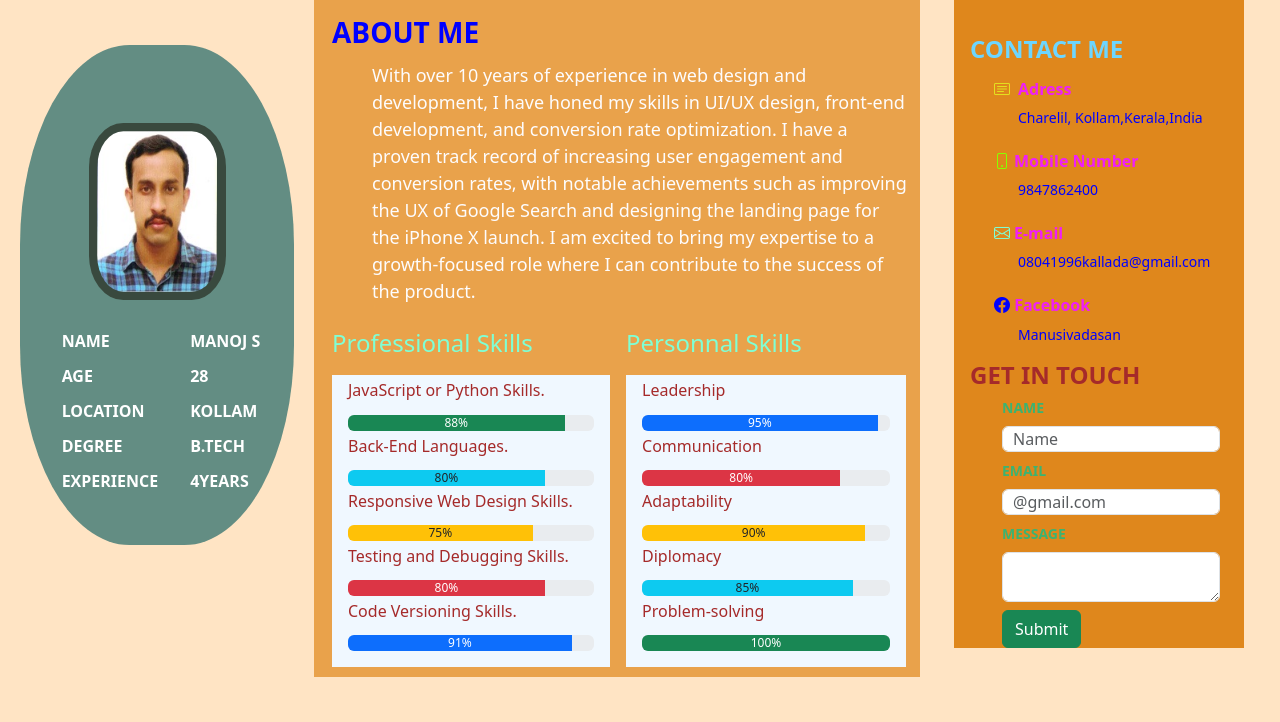
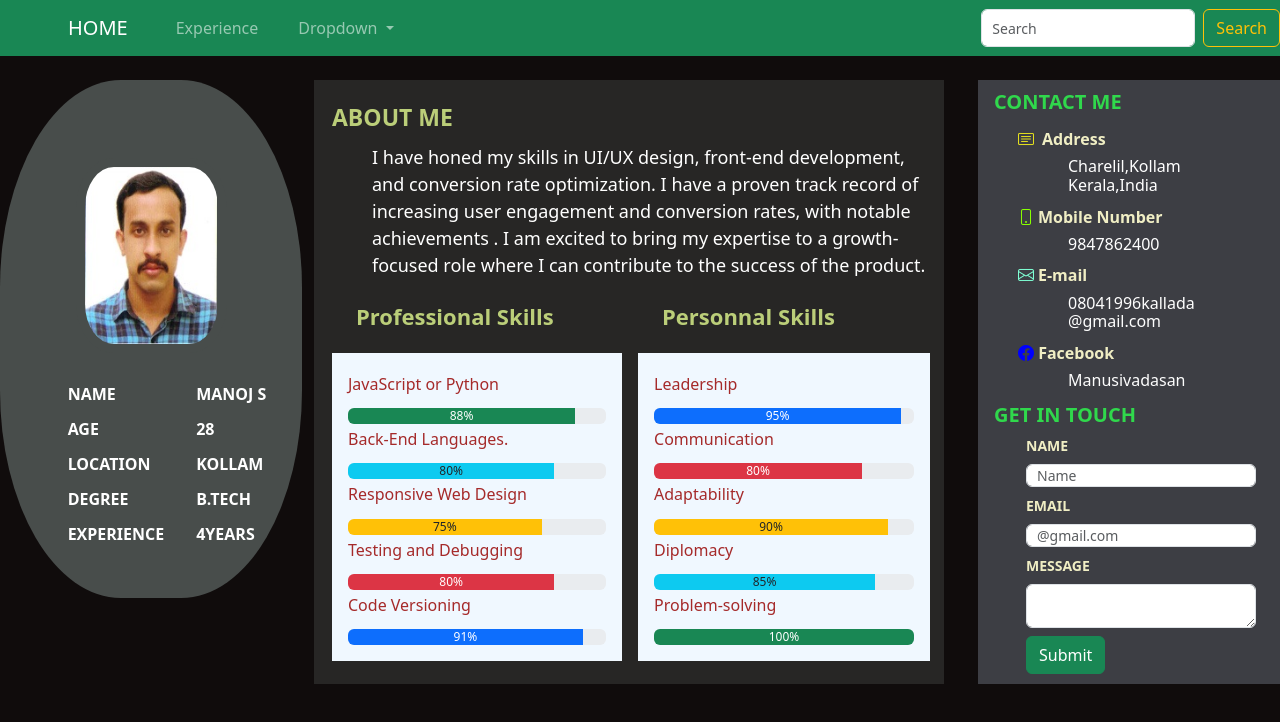
Before and after one commit to Manojs80/Manoj, a plain HTML site: page index.html in a window 1280 px wide. Drawn offline with nearby package versions, Linux system fonts and the light colour scheme.

Commit message:
new change

```diff
--- a/index.html
+++ b/index.html
@@ -20,7 +20,41 @@
 </head>
 
 <body >
-  <div class="row container-fluid">
+  <div class="container-fluid ">
+
+    <nav class="navbar  navbar-dark  bg-success navbar-expand-lg">
+      <div class="container-fluid">
+        <a class="navbar-brand  ps-md-5 " href="#">HOME</a>
+        <button class="navbar-toggler" type="button" data-bs-toggle="collapse" data-bs-target="#navbarSupportedContent" aria-controls="navbarSupportedContent" aria-expanded="false" aria-label="Toggle navigation">
+          <span class="navbar-toggler-icon"></span>
+        </button>
+        <div class="collapse navbar-collapse" id="navbarSupportedContent">
+          <ul class="navbar-nav me-auto  mb-2 mb-lg-0">
+
+            <li class="nav-item ps-4">
+              <a class="nav-link" href="#">Experience</a>
+            </li>
+            <li class="nav-item dropdown ps-4">
+              <a class="nav-link dropdown-toggle" href="#" role="button" data-bs-toggle="dropdown" aria-expanded="false">
+                Dropdown
+              </a>
+              <ul class="dropdown-menu">
+                <li><a class="dropdown-item" href="#">Resume</a></li>
+                <li><a class="dropdown-item" href="#">Achievements</a></li>
+                <li><hr class="dropdown-divider"></li>
+                <li><a class="dropdown-item" href="#">Something else here</a></li>
+              </ul>
+            </li>
+
+          </ul>
+          <form class="d-flex" role="search">
+            <input class="form-control me-2" type="search" placeholder="Search" aria-label="Search">
+            <button class="btn btn-outline-warning" type="submit">Search</button>
+          </form>
+        </div>
+      </div>
+    </nav>
+    <div class="row mt-md-4 ">
     <div class="col-md-3   ">
         <div class="backgrd ">
             <img src="./MANU-1.jpg" class="p-p mt-5" alt="#">
@@ -34,7 +68,7 @@
                 <li>EXPERIENCE</li>
                </ul>
              </div>
-             <div class="p-p-t pe-4">
+             <div class="p-p-t ">
               <ul>
                <li>MANOJ S</li>
                <li>28</li>
@@ -49,16 +83,16 @@
 
 
     <div class="col-md-6 ps-0  mag  ">
-      <div class="me  pt-3 h-100 ">
-         <h3 class="ps-2" > ABOUT ME</h3>
-         <div class="ps-5 pt-1"> With over 10 years of experience in web design and development, I have honed my skills in UI/UX design, front-end development, and conversion rate optimization. I have a proven track record of increasing user engagement and conversion rates, with notable achievements such as improving the UX of Google Search and designing the landing page for the iPhone X launch. I am excited to bring my expertise to a growth-focused role where I can contribute to the success of the product.
+      <div class="me  pt-4 h-100 ">
+         <h4 class="ps-2" > ABOUT ME</h4>
+         <div class="ps-5 pt-1"> I have honed my skills in UI/UX design, front-end development, and conversion rate optimization. I have a proven track record of increasing user engagement and conversion rates, with notable achievements . I am excited to bring my expertise to a growth-focused role where I can contribute to the success of the product.
          </div>
 
          <div class="d-flex two pt-4 ">
            <div class="ps-2 pe-2  d1 ">
-             <h4>Professional Skills </h4>
-               <div class="skill p-3 pt-0">
-             <h6>JavaScript or Python Skills.</h6>
+             <h4 class="pb-3 ps-lg-4">Professional Skills </h4>
+               <div class="skill p-3 ">
+             <h6>JavaScript or Python </h6>
                    <div class="progress" role="progressbar" aria-label="Success example" aria-valuenow="25" aria-valuemin="0" aria-valuemax="100">
                    <div class="progress-bar bg-success" style="width: 88%">88%</div>
                    </div>
@@ -66,15 +100,15 @@
                     <div class="progress" role="progressbar" aria-label="Info example" aria-valuenow="50" aria-valuemin="0" aria-valuemax="100">
                      <div class="progress-bar bg-info text-dark" style="width: 80%">80%</div>
                     </div>
-             <h6>Responsive Web Design Skills.</h6>
+             <h6>Responsive Web Design </h6>
                      <div class="progress" role="progressbar" aria-label="Warning example" aria-valuenow="75" aria-valuemin="0" aria-valuemax="100">
                            <div class="progress-bar bg-warning text-dark" style="width: 75%">75%</div>
                       </div>
-              <h6>Testing and Debugging Skills.</h6>
+              <h6>Testing and Debugging </h6>
                       <div class="progress" role="progressbar" aria-label="Danger example" aria-valuenow="100" aria-valuemin="0" aria-valuemax="100">
                          <div class="progress-bar bg-danger" style="width: 80%">80%</div>
                         </div>
-              <h6>Code Versioning Skills.</h6>
+              <h6>Code Versioning </h6>
                        <div class="progress" role="progressbar" aria-label="Danger example" aria-valuenow="100" aria-valuemin="0" aria-valuemax="100">
                          <div class="progress-bar bg-primary" style="width: 91%">91%</div>
                         </div>
@@ -82,8 +116,8 @@
 
            </div>
            <div class="ps-2 pe-1 d1 ">
-             <h4>Personnal Skills </h4>
-             <div class="skill p-3 pt-0  ">
+             <h4 class="pb-3 ps-lg-4" >Personnal Skills </h4>
+             <div class="skill p-3   ">
                <h6>Leadership</h6>
                   <div class="progress" role="progressbar" aria-label="Success example" aria-valuenow="25" aria-valuemin="0" aria-valuemax="100">
                    <div class="progress-bar bg-primary" style="width: 95%">95%</div>
@@ -113,27 +147,27 @@
       </div>
 
     </div>
-    <div class="col-md-3    mat  ">
+    <div class="col-md-3  mat  ">
        <div class="ps-2 c-a" >
        <h4 class="ps-2">CONTACT ME</h4>
        <ul class="pt-2">
-        <li><h6><i style="color: rgb(228, 224, 31);" class="bi bi-card-text pe-2"></i>Adress</h6> </li>
-        <li class="ps-4">Charelil, Kollam,Kerala,India </li>
+        <li><h6><i style="color: rgb(228, 224, 31)" class="bi bi-card-text pe-2"></i>Address</h6> </li>
+        <li class="c-a-a">Charelil,Kollam<p class="m-0">Kerala,India </li>
        </ul>
        <ul class="pt-2">
         <li><h6><i style="color: rgb(136, 255, 0);" class="bi bi-phone pe-1"></i>Mobile Number</h6> </li>
-        <li class="ps-4">9847862400 </li>
+        <li  class="c-a-a" >9847862400 </li>
        </ul>
        <ul class="pt-2">
         <li><h6><i style="color: aquamarine;" class="bi bi-envelope pe-1"></i>E-mail</h6> </li>
-        <li class="ps-4"> <a href="#"> 08041996kallada@gmail.com </a>  </li>
+        <li  class="c-a-a"> <a href="#"> 08041996kallada</br>@gmail.com </a>  </li>
        </ul>
        <ul class="pt-2">
         <li><h6> <i style="color: blue;" class="bi bi-facebook "></i> Facebook</h6> </li>
-        <li class="ps-4"><a href="#"> Manusivadasan</a> </li>
+        <li><a href="#"  class="c-a-a"> Manusivadasan</a> </li>
        </ul>
-       <h4 style="color: brown; font-weight: bold;" class="ps-2"> GET IN TOUCH</h4>
-        <div class="get">
+       <h4 style="color: rgb(48, 216, 76); font-weight: bold;" class="p-2 m-0"> GET IN TOUCH</h4>
+        <div class="get ">
         <form onsubmit="handleSubmit(event)">
           <div class="mb-2 me-4 ">
             <label for="exampleFormControlInput1" class="form-label">NAME</label>
@@ -161,7 +195,7 @@
     </div>
 
   </div>
-
+</div>
   </div>
 <script src="./verify.js"></script>
  <script src="https://cdn.jsdelivr.net/npm/bootstrap@5.3.2/dist/js/bootstrap.bundle.min.js" integrity="sha384-C6RzsynM9kWDrMNeT87bh95OGNyZPhcTNXj1NW7RuBCsyN/o0jlpcV8Qyq46cDfL" crossorigin="anonymous"></script>
--- a/style.css
+++ b/style.css
@@ -1,10 +1,15 @@
 body{
-    background-color: bisque;
+    background-color: rgba(15, 11, 11, 0.993);
 }
+.container-fluid{
+    padding: 0px;
+}
+.navbar{
+    padding-left: 20px;
+}
+.backgrd{
+ background-color: rgb(72, 77, 75);
 
-.backgrd{
- background-color: rgb(99, 141, 131);
- margin: 45px 8px;
  padding: 30px 0px;
  border-radius: 40%;
 }
@@ -14,7 +19,7 @@ body{
    margin-left: auto;
    margin-right: auto;
    width: 50%;
-    background-color: rgb(57, 73, 62);
+    background-color: rgb(72, 77, 75);;
    padding: 3%;
    border-radius: 25%;
 }
@@ -27,21 +32,23 @@ body{
 }
 
 .me{
-    background-color: rgb(233, 162, 75);
-    color: rgb(253, 252, 253);
+    background-color: rgb(39, 38, 37);
+    color: rgb(255, 255, 255);
     font-size: 18px;
     margin: 0px;
     padding: 10px;
     margin-right: 10px;
 }
-.me h3{
-    color: blue;
+.me h4{
+    color: rgb(187, 206, 121);
     font-weight: bold;
     padding: 0%;
+    font-size: 23px;
 }
 .d1 h4{
-    color: aquamarine;
+    color: rgb(187, 206, 121);
     padding-bottom: 10px;
+    font-size: 22px;
 
 }
 .d1 h6{
@@ -54,26 +61,37 @@ body{
 }
 
 .c-a{
-    background-color: rgb(223, 135, 28);
-    color: blue;
+    background-color: rgba(63, 64, 70, 0.973);
     font-size: 14px;
-    padding-top: 35px;
-    padding-left: 10px;
+    padding: 10px 0px;
 }
 .c-a h4{
-    color: rgb(109, 214, 255);
+    color: rgb(48, 216, 76);
     font-weight: bold;
+    font-size: 20px;
 }
 .c-a ul{
     list-style: none;
+    line-height: 8pt;
+    margin-bottom: 5px;
+}
+.c-a-a{
+    line-height: 14pt;
+    padding-left: 50px;
+}
+.c-a ul li{
+    color: rgb(255, 255, 255);
+    font-size: 16px;
+
 }
 .c-a ul li h6{
-    color: rgb(239, 31, 247);
+    color: rgb(240, 238, 196);
     font-weight: bold;
+    font-size: 16px;
 }
 .c-a ul li a{
     text-decoration: none;
-    color: blue;
+    color: rgba(255, 255, 255, 0.993);
 }
 .c-a ul li a:hover{
     text-decoration: underline;
@@ -86,29 +104,72 @@ body{
     height: auto;
 }
 .get{
-    color: mediumseagreen;
+    color: rgb(240, 238, 196);
     font-weight: bold;
     padding-left: 40px;
 }
 .form-control{
-    font-size: 16px;
+    font-size: 14px;
     padding: 0px;
     padding-left: 10px;
+    margin-bottom: 0px;
+}
+@media screen and (max-width: 975px){
+    .skill h6{
+        font-size: 11px;
+    }
+    .d1 h4{
+      font-size: 18px;
+    }
+    .p-p-t ul li{
+        font-size: 14px;
+     }
+     .p-p-t ul {
+        padding-left: 10px;
+        padding-right: 0px;
+     }
+     .c-a-a{
+        padding-left: 5px;
+     }
+     .c-a ul{
+        padding-left: 10px;
+     }
+     .c-a ul li {
+        font-size: 16px;
+     }
+     .c-a ul li h6{
+        font-size: 14px;
+    }
+    .get{
+        padding-bottom: 50px;
+    }
+
+}
+@media screen and (max-width: 1140px){
+    .p-p-t ul li{
+        font-size: 14px;
+     }
+     .c-a-a{
+        padding-left: 20px;
+     }
 }
 
 @media screen and (max-width: 767px){
     .backgrd {
-        margin-left: 30px;
+        margin: 20px 0px;
         border-radius: 0%;
        }
     .c-a{
         font-size: 18px;
-        padding-bottom: 20px;
-        margin-left: 15px;
-        margin-right: 0px;
-        padding-right: 0px;
-        width: 100%;
+          margin: 0px;
+          padding-top: 20px;
     }
+    .c-a ul {
+        padding-left: 50px;
+    }
+    .c-a-a{
+        padding-left: 50px;
+     }
     .c-a h4{
         font-size: 26px;
     }
@@ -117,17 +178,40 @@ body{
     }
     .two{
         flex-direction: column;
+
     }
     .mag{
-        margin-left: 25px;
+        margin: 20px 0px;
+
+    }
+    .me{
+        padding: 0px 20px 0px 50px;
+        margin-right: 0px;
     }
     .mat{
-        margin-top: 20px;
-        margin-bottom: 20px;
+
+        background-color: rgba(63, 64, 70, 0.973);
+        margin-top: 10px;
+        margin-bottom: 30px;
+        padding-left: 100px;
     }
    .skill{
     margin-bottom: 20px;
+    margin: 20px 120px;
    }
-
-
+   .skill h6{
+    font-size: 16px;
+   }
+   .d1 h4{
+    font-size: 22px;
+   }
+   .get{
+    padding-right: 100px;
+   } .p-p-t ul li{
+    font-size: 18px;
+ }
+ .p-p-t ul {
+    padding-left: 30px;
+    padding-right: 30px;
+ }
 }
```
